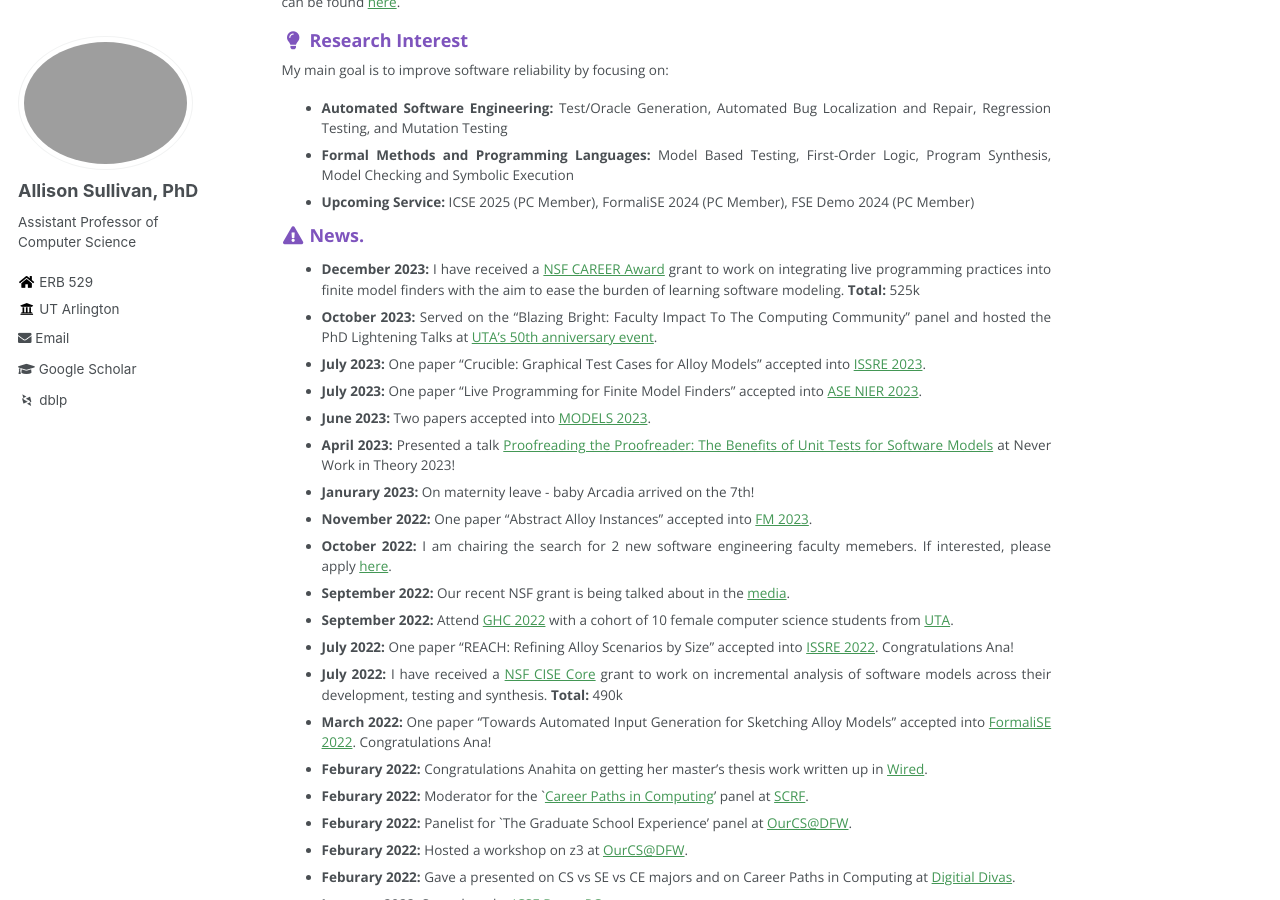
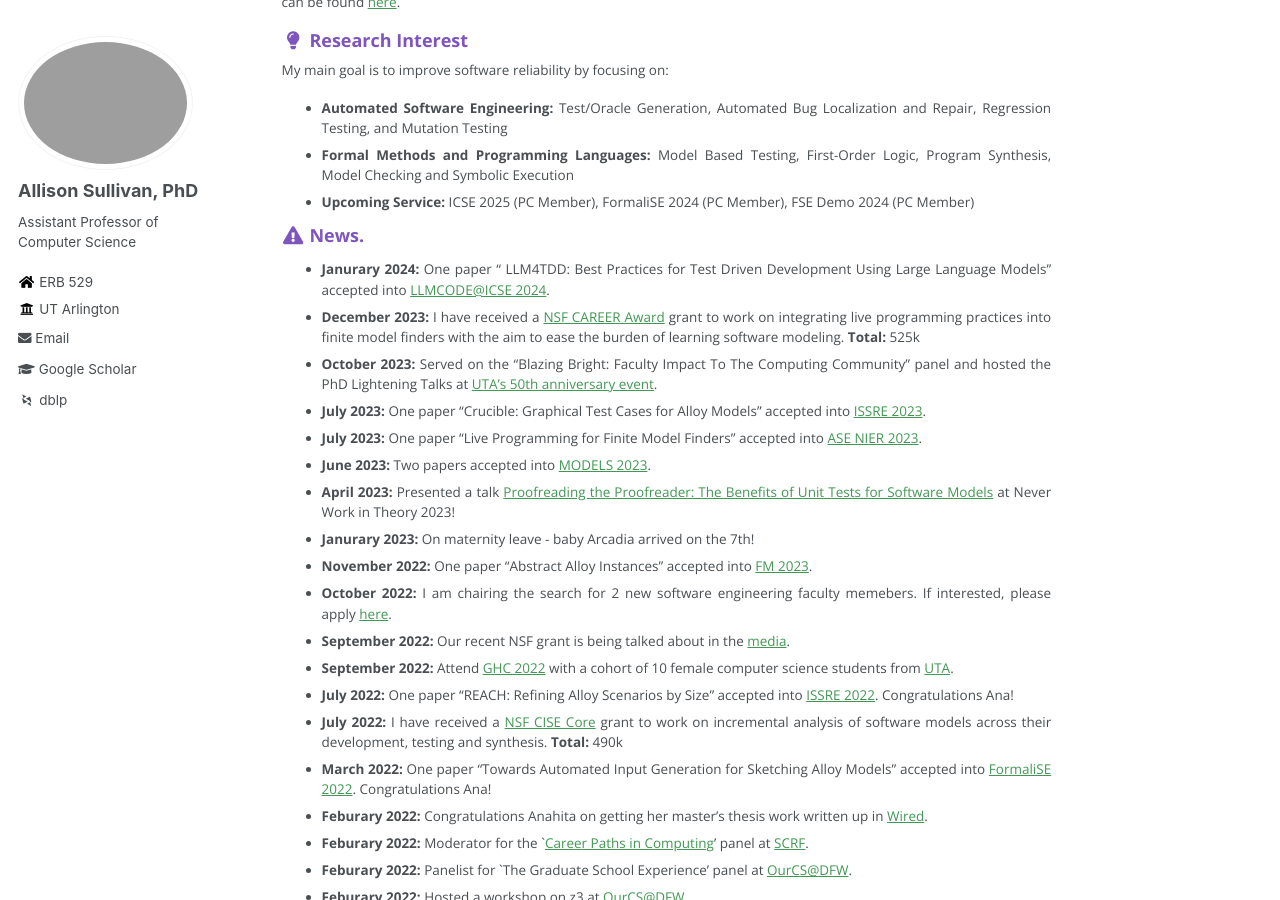
Before and after one commit to Allisonius/allisonius.github.io, a Jekyll site: the page built from _pages/about.md, in a window 1280 px wide and 900 px high, scrolled down 359 px. Built offline with Jekyll 4.4.1, drawn with Linux system fonts in a browser that asks for light colours; some web fonts are replaced.

Commit message:
Update about.md

```diff
--- a/_pages/about.md
+++ b/_pages/about.md
@@ -27,9 +27,10 @@ Checking and Symbolic Execution
 
 
 ### <i class="fa fa-fw fa-exclamation-triangle" aria-hidden="true"></i> News.
+* **Janurary 2024:** One paper " LLM4TDD: Best Practices for Test Driven Development Using Large   Language Models" accepted into [LLMCODE@ICSE 2024](https://llm4code.github.io/).
 * **December 2023:** I have received a [NSF CAREER Award](https://www.nsf.gov/awardsearch/showAward?AWD_ID=2337667&HistoricalAwards=false) grant to work on integrating live programming practices into finite model finders with the aim to ease the burden of learning software modeling. **Total:** 525k
 * **October 2023:** Served on the "Blazing Bright: Faculty Impact To The Computing Community" panel and hosted the PhD Lightening Talks at [UTA's 50th anniversary event](https://uta.engineering/computing50/).
-* **July 2023:** One paper "Crucible: Graphical Test Cases for Alloy Models" accepted into [ISSRE 2023]((https://issre.github.io/2023/)).
+* **July 2023:** One paper "Crucible: Graphical Test Cases for Alloy Models" accepted into [ISSRE 2023](https://issre.github.io/2023/).
 * **July 2023:** One paper "Live Programming for Finite Model Finders" accepted into [ASE NIER 2023](https://conf.researchr.org/home/ase-2023).
 * **June 2023:** Two papers accepted into [MODELS 2023](https://conf.researchr.org/home/models-2023).
 * **April 2023:** Presented a talk [Proofreading the Proofreader: The Benefits of Unit Tests for Software Models](https://neverworkintheory.org/) at Never Work in Theory 2023!
```
